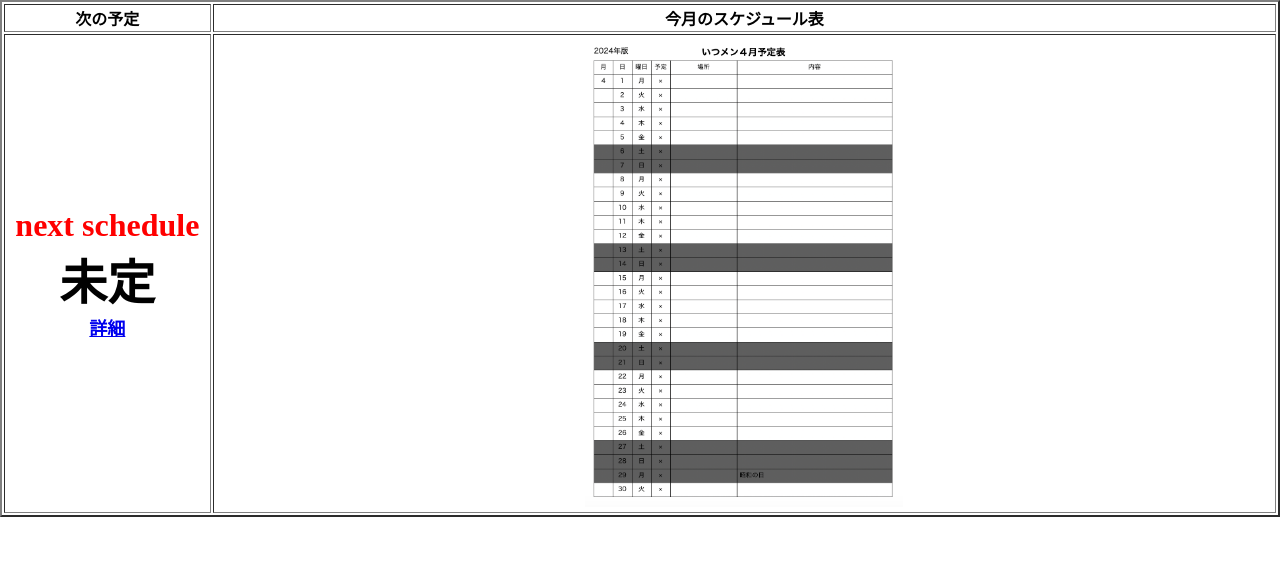
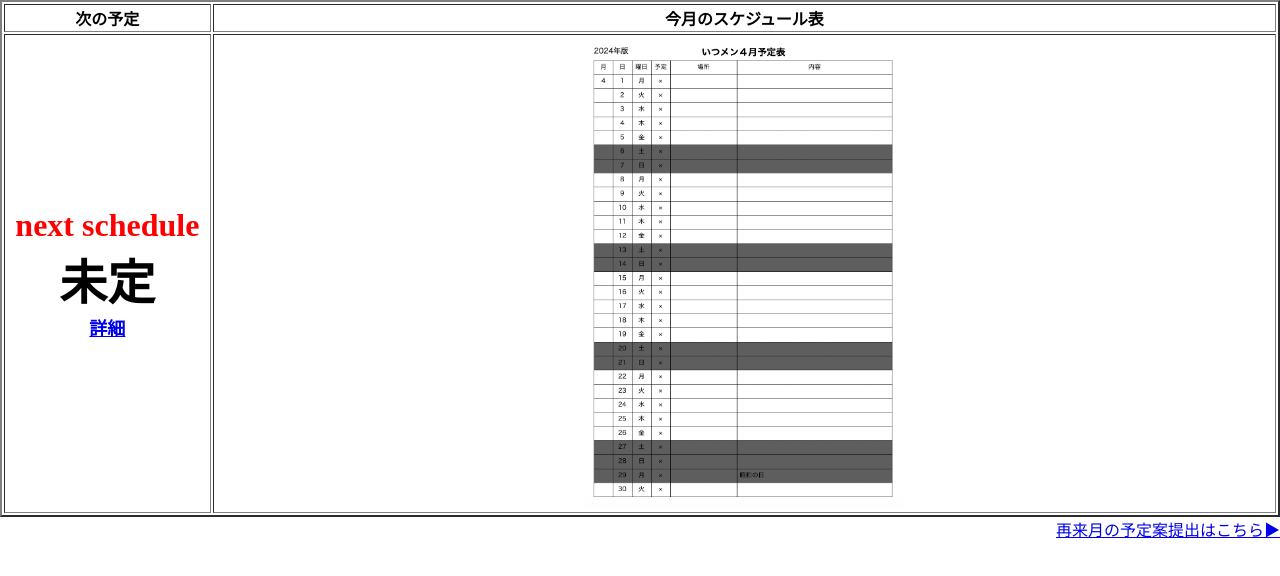
Before and after one commit to itsumenzu/member, a plain HTML site: page schedule.html in a window 1280 px wide. Drawn offline with Linux system fonts and the light colour scheme.

Commit message:
Update schedule.html

```diff
--- a/schedule.html
+++ b/schedule.html
@@ -20,5 +20,6 @@
 </table>
 </head>
 <body>
+  <a href="https://forms.gle/Q41T25v7oP8yjEN99"><p align="right">再来月の予定案提出はこちら▶</a></p>
 </body>
 </html>
```
